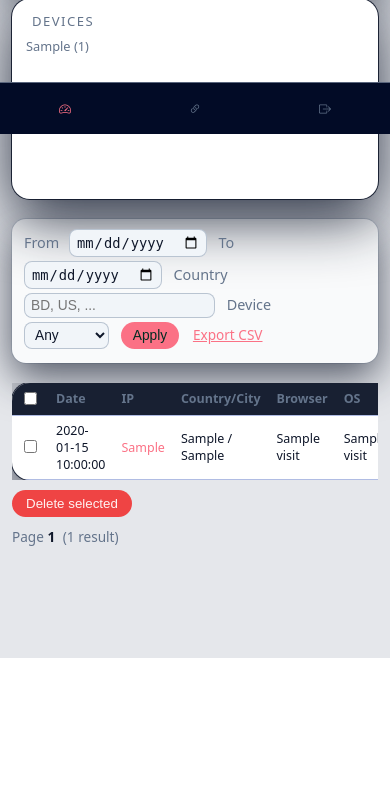
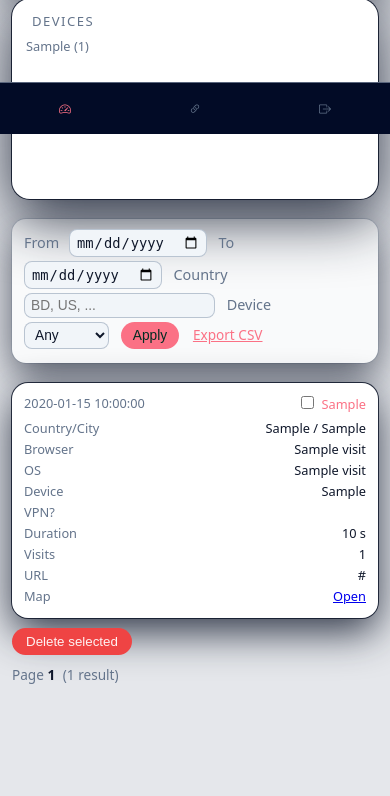
Before and after one commit to eHawking/projectt, a PHP site: page /admin/dashboard in a window 390 px wide. Shown: the part 710-1506 px from the top of the page. Before the commit the page ends 1368 px from the top, so only its background shows below. Run offline with PHP 8.4, Linux system fonts and the light colour scheme; the visitor is signed in with stand-in values (Sample User, id 1); tables that the repository leaves empty hold one stand-in row (values such as "Sample post"); a stand-in replaces the project's code that opens the database connection; some libraries are stand-ins or nearby versions.

Commit message:
Add mobile card view for visits on dashboard

```diff
--- a/admin/dashboard.php
+++ b/admin/dashboard.php
@@ -306,6 +306,52 @@ $currentQuery = http_build_query([
             width: 100%;
             overflow-x: auto;
         }
+        .records-mobile {
+            display: none;
+            margin-top: 16px;
+        }
+        .record-card {
+            background: var(--card-bg);
+            border-radius: 16px;
+            padding: 10px 12px;
+            box-shadow:
+                0 14px 40px rgba(15, 23, 42, 0.85),
+                0 0 0 1px rgba(15, 23, 42, 0.85);
+        }
+        .record-header {
+            display: flex;
+            justify-content: space-between;
+            align-items: center;
+            margin-bottom: 6px;
+            font-size: 0.8rem;
+        }
+        .record-date {
+            color: var(--text-muted);
+        }
+        .record-ip a {
+            color: var(--accent);
+            text-decoration: none;
+            font-weight: 500;
+        }
+        .record-ip a:hover {
+            text-decoration: underline;
+        }
+        .record-row {
+            display: flex;
+            justify-content: space-between;
+            gap: 8px;
+            margin-bottom: 3px;
+            font-size: 0.8rem;
+        }
+        .record-label {
+            color: var(--text-muted);
+            min-width: 110px;
+        }
+        .record-value {
+            text-align: right;
+            max-width: 60%;
+            overflow-wrap: anywhere;
+        }
         table {
             width: 100%;
             border-collapse: collapse;
@@ -425,11 +471,13 @@ $currentQuery = http_build_query([
             .filters {
                 overflow-x: auto;
             }
-            table {
-                font-size: 0.78rem;
+            .table-wrapper {
+                display: none;
             }
-            th, td {
-                padding: 6px 8px;
+            .records-mobile {
+                display: flex;
+                flex-direction: column;
+                gap: 10px;
             }
         }
     </style>
@@ -580,6 +628,85 @@ $currentQuery = http_build_query([
             </tbody>
         </table>
         </div>
+        <div class="records-mobile">
+            <?php foreach ($visits as $v): ?>
+                <?php
+                $mapUrl = '';
+                if ($v['latitude'] !== null && $v['longitude'] !== null) {
+                    $mapUrl = 'https://www.google.com/maps?q=' . rawurlencode((string)$v['latitude'] . ',' . (string)$v['longitude']);
+                } elseif (!empty($v['ip'])) {
+                    $mapUrl = 'https://www.google.com/maps/search/?api=1&query=' . rawurlencode((string)$v['ip']);
+                }
+
+                $vpnSuspected = false;
+                $isp = strtolower((string)($v['isp'] ?? ''));
+                if ($isp !== '') {
+                    $vpnKeywords = ['vpn', 'proxy', 'hosting', 'data center', 'datacenter', 'colo', 'digitalocean', 'ovh', 'm247'];
+                    foreach ($vpnKeywords as $kw) {
+                        if (strpos($isp, $kw) !== false) {
+                            $vpnSuspected = true;
+                            break;
+                        }
+                    }
+                }
+                ?>
+                <div class="record-card">
+                    <div class="record-header">
+                        <div class="record-date"><?= h($v['created_at']) ?></div>
+                        <div class="record-ip">
+                            <input type="checkbox" class="visit-checkbox" name="ids[]" value="<?= (int)$v['id'] ?>" style="margin-right:4px;">
+                            <a href="/admin/visit?id=<?= (int)$v['id'] ?>"><?= h($v['ip']) ?></a>
+                        </div>
+                    </div>
+                    <div class="record-row">
+                        <div class="record-label">Country/City</div>
+                        <div class="record-value"><?= h(trim(($v['country'] ?? '') . ' / ' . ($v['city'] ?? ''), ' /')) ?></div>
+                    </div>
+                    <div class="record-row">
+                        <div class="record-label">Browser</div>
+                        <div class="record-value"><?= h($v['browser_name'] ?? '') ?></div>
+                    </div>
+                    <div class="record-row">
+                        <div class="record-label">OS</div>
+                        <div class="record-value"><?= h($v['os_name'] ?? '') ?></div>
+                    </div>
+                    <div class="record-row">
+                        <div class="record-label">Device</div>
+                        <div class="record-value"><?= h($v['device_type'] ?? '') ?></div>
+                    </div>
+                    <div class="record-row">
+                        <div class="record-label">VPN?</div>
+                        <div class="record-value"><?= $vpnSuspected ? 'Yes' : '' ?></div>
+                    </div>
+                    <div class="record-row">
+                        <div class="record-label">Duration</div>
+                        <div class="record-value"><?= $v['duration_seconds'] !== null ? h((string)$v['duration_seconds']) . ' s' : '' ?></div>
+                    </div>
+                    <div class="record-row">
+                        <div class="record-label">Visits</div>
+                        <div class="record-value"><?= $v['visit_count'] !== null ? (int)$v['visit_count'] : '' ?></div>
+                    </div>
+                    <div class="record-row">
+                        <div class="record-label">URL</div>
+                        <div class="record-value"><?= h($v['url'] ?? '') ?></div>
+                    </div>
+                    <?php if ($mapUrl !== ''): ?>
+                        <div class="record-row">
+                            <div class="record-label">Map</div>
+                            <div class="record-value"><a href="<?= h($mapUrl) ?>" target="_blank">Open</a></div>
+                        </div>
+                    <?php endif; ?>
+                </div>
+            <?php endforeach; ?>
+            <?php if (!$visits): ?>
+                <div class="record-card">
+                    <div class="record-row">
+                        <div class="record-label">Info</div>
+                        <div class="record-value">No visits found.</div>
+                    </div>
+                </div>
+            <?php endif; ?>
+        </div>
         <div class="bulk-actions">
             <button type="submit" onclick="return confirm('Delete selected visits? This cannot be undone.');">Delete selected</button>
         </div>
```
